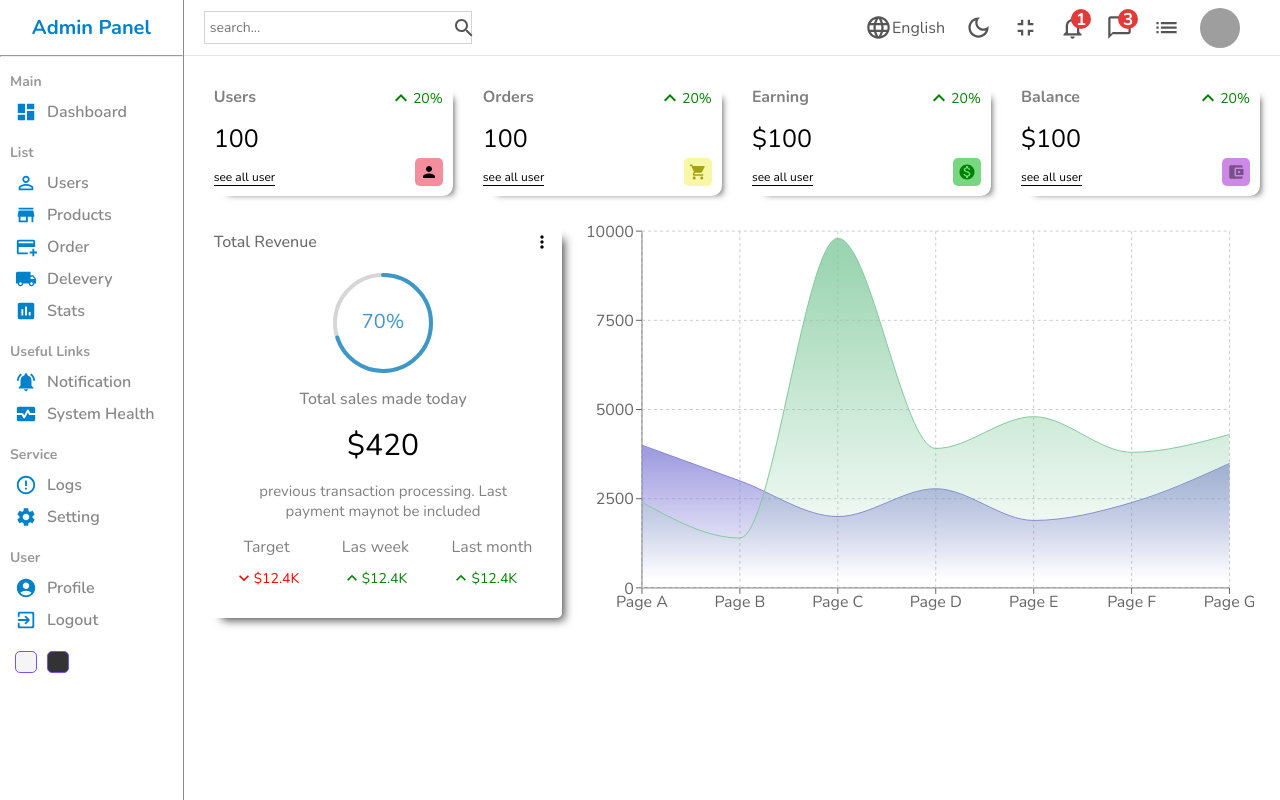
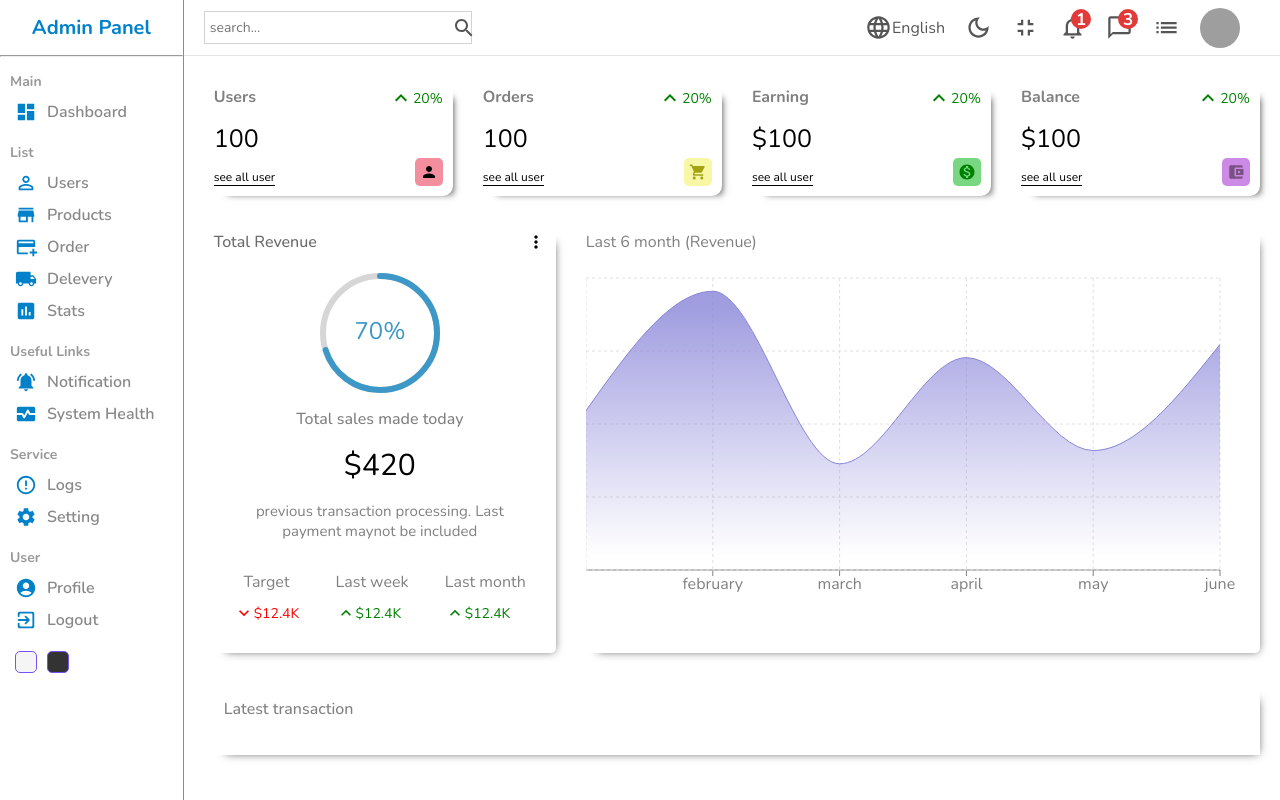
Before and after one commit to prashant2071/AdminPanel, a React (Create React App) app: page / in a window 1280 px wide. Built offline with nearby package versions, Linux system fonts and the light colour scheme; grey boxes are pictures that could not be loaded.

Commit message:
finish chart started table

```diff
--- a/src/components/chart/Chart.jsx
+++ b/src/components/chart/Chart.jsx
@@ -1,76 +1,55 @@
-import './chart.scss';
-import { AreaChart, Area, XAxis, YAxis, CartesianGrid, Tooltip, ResponsiveContainer } from 'recharts';
+import "./chart.scss";
+import {
+  AreaChart,
+  Area,
+  XAxis,
+  CartesianGrid,
+  Tooltip,
+  ResponsiveContainer,
+} from "recharts";
 const data = [
-    {
-      name: 'Page A',
-      uv: 4000,
-      pv: 2400,
-      amt: 2400,
-    },
-    {
-      name: 'Page B',
-      uv: 3000,
-      pv: 1398,
-      amt: 2210,
-    },
-    {
-      name: 'Page C',
-      uv: 2000,
-      pv: 9800,
-      amt: 2290,
-    },
-    {
-      name: 'Page D',
-      uv: 2780,
-      pv: 3908,
-      amt: 2000,
-    },
-    {
-      name: 'Page E',
-      uv: 1890,
-      pv: 4800,
-      amt: 2181,
-    },
-    {
-      name: 'Page F',
-      uv: 2390,
-      pv: 3800,
-      amt: 2500,
-    },
-    {
-      name: 'Page G',
-      uv: 3490,
-      pv: 4300,
-      amt: 2100,
-    },
+  {name:"january",Total:1200},
+  {name:"february",Total:2100},
+  {name:"march",Total:800},
+  {name:"april",Total:1600},
+  {name:"may",Total:900},
+  {name:"june",Total:1700}
+
 ];
 
 const Chart = () => {
   return (
-    <div className='chart'>
-        <ResponsiveContainer width="100%" height="100%">
-        <AreaChart width={730} height={250} data={data}
-  margin={{ top: 10, right: 30, left: 0, bottom: 0 }}>
+    <div className="chart">
+      <div className="title">Last 6 month (Revenue)</div>
+      <ResponsiveContainer width="100%" aspect={2/1}>
+        <AreaChart
+          width={730}
+          height={250}
+          data={data}
+          margin={{ top: 10, right: 30, left: 0, bottom: 0 }}
+        >
           <defs>
-    <linearGradient id="colorUv" x1="0" y1="0" x2="0" y2="1">
-      <stop offset="5%" stopColor="#8884d8" stopOpacity={0.8}/>
-      <stop offset="95%" stopColor="#8884d8" stopOpacity={0}/>
+            <linearGradient id="total" x1="0" y1="0" x2="0" y2="1">
+              <stop offset="5%" stopColor="#8884d8" stopOpacity={0.8} />
+              <stop offset="95%" stopColor="#8884d8" stopOpacity={0} />
             </linearGradient>
-    <linearGradient id="colorPv" x1="0" y1="0" x2="0" y2="1">
-      <stop offset="5%" stopColor="#82ca9d" stopOpacity={0.8}/>
-      <stop offset="95%" stopColor="#82ca9d" stopOpacity={0}/>
-    </linearGradient>
+
           </defs>
-  <XAxis dataKey="name" />
-  <YAxis />
-  <CartesianGrid strokeDasharray="3 3" />
+          <XAxis dataKey="name" stroke="gray"/>
+          <CartesianGrid strokeDasharray="3 3" className="chartGrid"/>
           <Tooltip />
-  <Area type="monotone" dataKey="uv" stroke="#8884d8" fillOpacity={1} fill="url(#colorUv)" />
-  <Area type="monotone" dataKey="pv" stroke="#82ca9d" fillOpacity={1} fill="url(#colorPv)" />
+          <Area
+            type="monotone"
+            dataKey="Total"
+            stroke="#8884d8"
+            fillOpacity={1}
+            fill="url(#total)"
+          />
+
         </AreaChart>
       </ResponsiveContainer>
     </div>
-  )
-}
+  );
+};
 
-export default Chart
+export default Chart;
--- a/src/components/chart/chart.scss
+++ b/src/components/chart/chart.scss
@@ -1,3 +1,15 @@
 .chart{
     flex: 4;
+    box-shadow: 10px 10px 9px -12px rgba(0,0,0,0.75);
+    -webkit-box-shadow: 10px 10px 9px -12px rgba(0,0,0,0.75);
+    -moz-box-shadow: 10px 10px 9px -12px rgba(0,0,0,0.75);
+    padding: 10px;
+    color: gray;
+    border-radius: 5px;
+    .title{
+        margin-bottom: 15px;
+    }
+    .chartGrid{
+        stroke: rgb(226, 222, 222);
+    }
 }
--- a/src/components/featured/Featured.jsx
+++ b/src/components/featured/Featured.jsx
@@ -13,7 +13,7 @@ const Featured = () => {
         </div>
         <div className="bottom">
             <div className="featuredChart">
-            <CircularProgressbar value={70} text={"70%"} strokeWidth={4} />
+            <CircularProgressbar value={70} text={"70%"} strokeWidth={5} />
             </div>
             <p className="title">Total sales made today</p>
             <p className='amount'>$420</p>
@@ -29,7 +29,7 @@ const Featured = () => {
                     </div>
                 </div>
                 <div className="item">
-                    <div className="itemTitle">Las week</div>
+                    <div className="itemTitle">Last week</div>
                     <div className="itemResult positive">
                         <KeyboardArrowUp fontSize='small'/>
                         <div className="resultAmount">$12.4K</div>
--- a/src/components/featured/featured.scss
+++ b/src/components/featured/featured.scss
@@ -1,9 +1,9 @@
 .feature{
     border-radius: 5px;
     flex: 2;
-    box-shadow: 10px 10px 9px -8px rgba(0,0,0,0.75);
-    -webkit-box-shadow: 10px 10px 9px -8px rgba(0,0,0,0.75);
-    -moz-box-shadow: 10px 10px 9px -8px rgba(0,0,0,0.75);
+    box-shadow: 10px 10px 9px -12px rgba(0,0,0,0.75);
+    -webkit-box-shadow: 10px 10px 9px -12px rgba(0,0,0,0.75);
+    -moz-box-shadow: 10px 10px 9px -12px rgba(0,0,0,0.75);
     padding: 10px;
     .top{
         display: flex;
@@ -24,8 +24,8 @@
         justify-content: center;
         gap: 15px;
         .featuredChart{
-            height: 100px;
-            width: 100px;
+            height: 120px;
+            width: 120px;
         }
         .title{
             font-weight: 500;
@@ -47,6 +47,7 @@
             align-items: center;
             justify-content:space-between ;
             .item{
+                margin-top: 15px;
                 text-align: center;
             }
             .itemTitle{
--- a/src/components/navbar/navbar.scss
+++ b/src/components/navbar/navbar.scss
@@ -43,6 +43,14 @@
 
                 .icon{
                     font-size: 27px;
+
+                    &:hover{
+                        cursor: pointer;
+                        height: 40px;
+                        width: 40px;
+                        border-radius: 7px;
+                        background-color:  #f6f6f7;
+                    }
                 }
                 .avatar{
                     height: 40px;
--- /dev/null
+++ b/src/components/table/table.scss
@@ -0,0 +1,3 @@
+.table{
+
+}
--- a/src/pages/home/Home.jsx
+++ b/src/pages/home/Home.jsx
@@ -21,7 +21,9 @@ const Home = () => {
       <div className="charts">
         <Feature/>
         <Chart/>
-
+      </div>
+      <div className="listContainer">
+        <div className="listTitle">Latest transaction</div>
       </div>
       </div>
     </div>
--- a/src/pages/home/home.scss
+++ b/src/pages/home/home.scss
@@ -1,15 +1,32 @@
-.home{
+.home {
     display: flex;
 
-    .homeContainer{
+    .homeContainer {
         flex: 6;
-        .wigets, .charts {
+
+        .wigets,
+        .charts {
             display: flex;
             padding: 20px;
-            gap:20px
+            gap: 20px
         }
-        .charts{
+
+        .charts {
             padding: 5px 20px;
+        }
+
+        .listContainer {
+            box-shadow: 10px 10px 9px -12px rgba(0, 0, 0, 0.75);
+            -webkit-box-shadow: 10px 10px 9px -12px rgba(0, 0, 0, 0.75);
+            -moz-box-shadow: 10px 10px 9px -12px rgba(0, 0, 0, 0.75);
+            margin: 20px;
+            padding: 20px;
+            .listTitle{
+                font-weight: 500;
+                color:gray;
+                margin-bottom: 15px;
+
+            }
         }
     }
 }
```
Also changed, not shown: src/components/table/Table.jsx (added, +9 -0 lines). Lines whose indentation alone changed are shown as unchanged.
